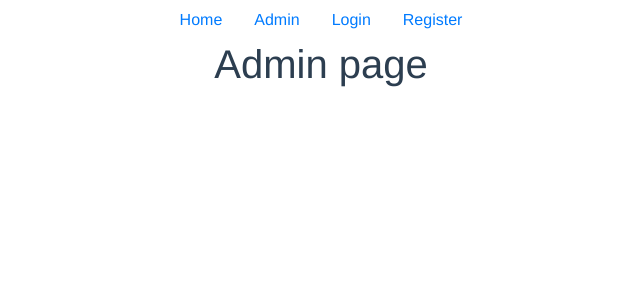
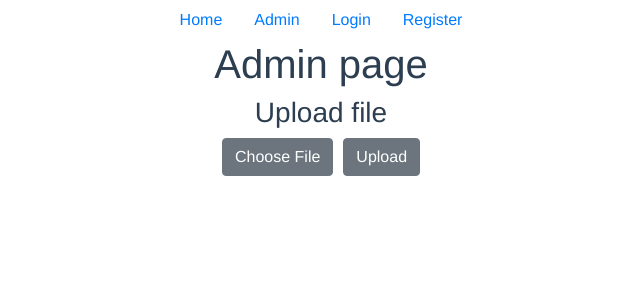
Before and after one commit to cipry80/node-sequelize-vue, a Vue app in the folder frontend/: page /admin in a window 1280 px wide. Shown: the top 300 px of the page, without its empty margins (319-959 px from the left). Built offline with nearby package versions, Linux system fonts and the light colour scheme.

Commit message:
add file upload component

```diff
--- /dev/null
+++ b/frontend/src/components/FileUpload.vue
@@ -0,0 +1,64 @@
+<template>
+  <b-container class="fileUpload-container">
+    <h3>{{ title }}</h3>
+
+    <input
+      style="display: none"
+      type="file"
+      @change="onFileSelected"
+      ref="fileInput"
+    />
+    <b-button @click="$refs.fileInput.click()" class="pick"
+      >Choose File</b-button
+    >
+    <b-button @click="onUpload">Upload</b-button>
+  </b-container>
+</template>
+
+<script>
+// @ is an alias to /src
+import axios from "axios";
+
+export default {
+  name: "FileUpload",
+  props: { title: String },
+  data() {
+    return {
+      selectedFile: null,
+    };
+  },
+  methods: {
+    onFileSelected(e) {
+      this.selectedFile = e.target.files[0];
+    },
+    async onUpload() {
+      const fd = new FormData();
+      fd.append("file", this.selectedFile, this.selectedFile.name);
+
+      const res = await axios.post(
+        "http://localhost:3000/api/v1/files/upload",
+        fd,
+        {
+          onUploadProgress: (uploadEvent) => {
+            console.log(
+              `Upload Progress: ${Math.round(
+                (uploadEvent.loaded / uploadEvent.total) * 100
+              )} % `
+            );
+          },
+        }
+      );
+      console.log(res);
+    },
+  },
+};
+</script>
+
+<!-- Add "scoped" attribute to limit CSS to this component only -->
+<style scoped lang="scss">
+.fileUpload-container {
+  .pick {
+    margin-right: 10px;
+  }
+}
+</style>
--- a/frontend/src/views/Admin.vue
+++ b/frontend/src/views/Admin.vue
@@ -1,15 +1,17 @@
 <template>
   <div class="admin">
     <h1>Admin page</h1>
+    <file-upload title="Upload file"></file-upload>
   </div>
 </template>
 
 <script>
 // @ is an alias to /src
 // import HelloWorld from "@/components/HelloWorld.vue";
+import FileUpload from "@/components/FileUpload.vue";
 
 export default {
   name: "Admin",
-  components: {},
+  components: { "file-upload": FileUpload },
 };
 </script>
--- a/frontend/src/views/Login.vue
+++ b/frontend/src/views/Login.vue
@@ -1,6 +1,6 @@
 <template>
   <div class="login">
-    <h1>{{ title }}</h1>
+    <h1>Login</h1>
     <b-form @submit="onSubmit" v-if="show">
       <b-form-group
         id="input-group-1"
```
